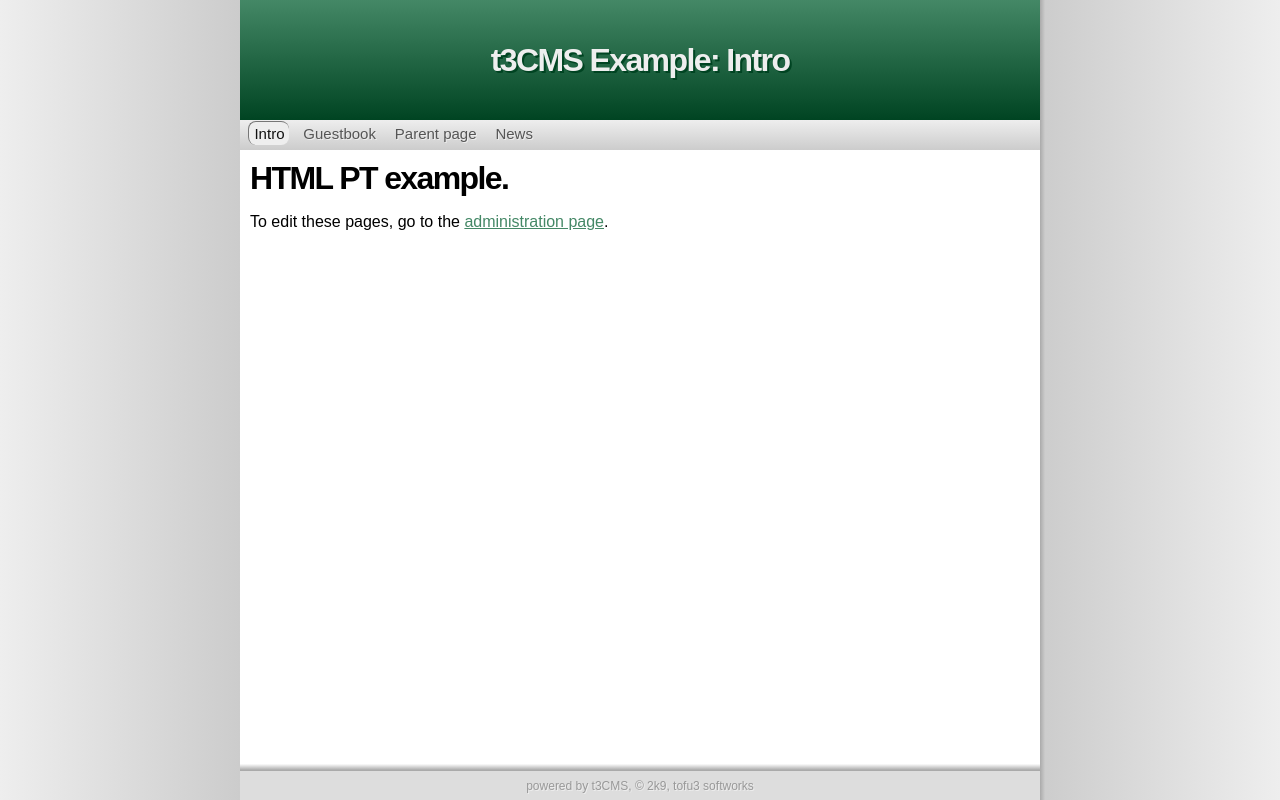
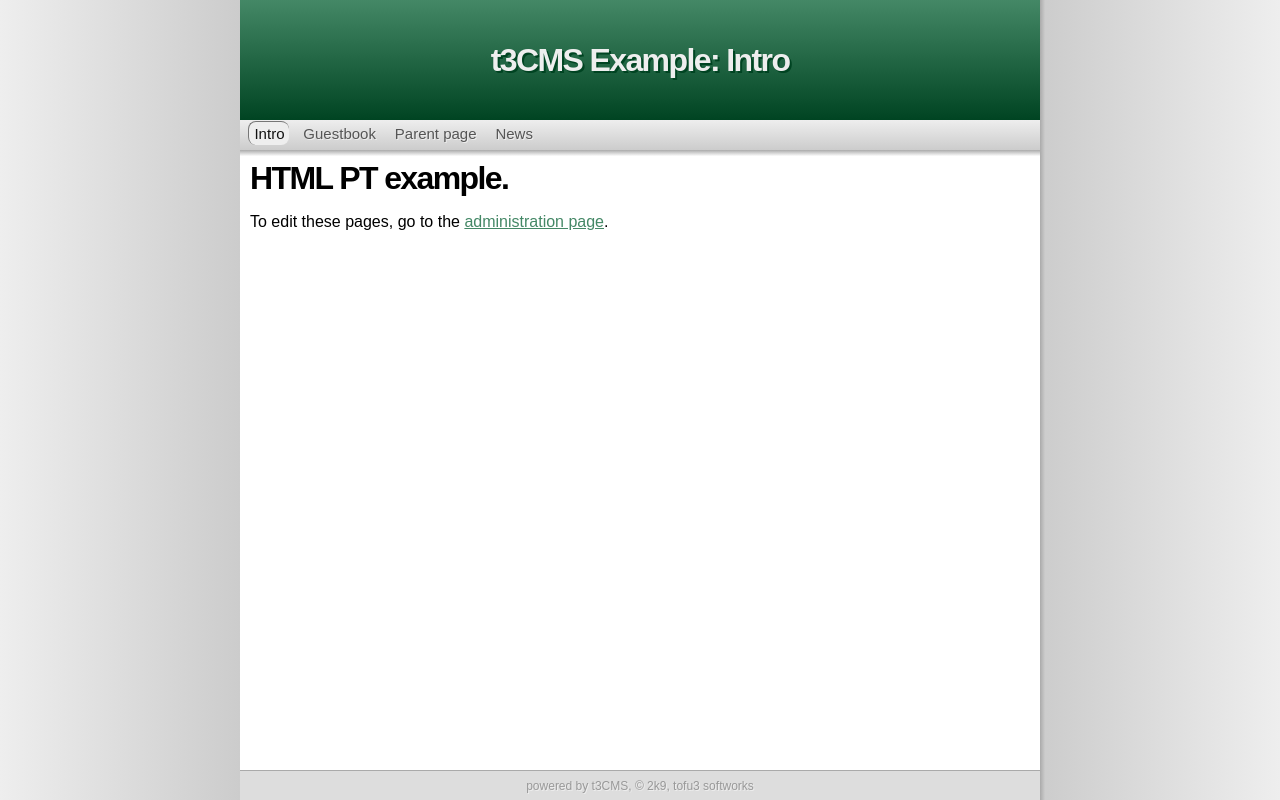
Before and after one commit to tofu3/t3CMS, a PHP site: page /?urlstyle=1 in a window 1280 px wide. Run offline with PHP 8.4, Linux system fonts and the light colour scheme; data comes from the database, SQL or seed files in the repository; some libraries are stand-ins or nearby versions.

Commit message:
fixed webkit gradients

```diff
--- a/styles/default_html5css3/css/default.css
+++ b/styles/default_html5css3/css/default.css
@@ -34,13 +34,13 @@ body {background-color: #ccc}
 #tmenu {height: 30px; background: #042}
 #tmain {vertical-align: top; background-color: #fff; padding: 10px;
     background: -moz-linear-gradient(90deg, #fff 99%, #aaa);/*Mozilla Gradient*/
-    background: -webkit-gradient(linear, left top, left bottom, color-stop(0.99, #fff), color-stop(1, #aaa)); /*WebKit Gradient*/
+    background: -webkit-gradient(linear, left bottom, left top, color-stop(0.99, #fff), color-stop(1, #aaa)); /*WebKit Gradient*/
 }
 #tfoot {height: 30px; text-align: center; background-color: #ddd; color: #999;
     text-shadow: #eee 1px 1px; border-top: 1px #aaa solid; font-size: 12px}
 #smenu {vertical-align: top; padding: 5px; background-color: #eee; width: 160px; border-right: 1px #aaa solid;
     background: -moz-linear-gradient(90deg, #eee 99%, #aaa);/*Mozilla Gradient*/
-    background: -webkit-gradient(linear, left top, left bottom, color-stop(0.99, #eee), color-stop(1, #aaa)); /*WebKit Gradient*/
+    background: -webkit-gradient(linear, left bottom, left top, color-stop(0.99, #eee), color-stop(1, #aaa)); /*WebKit Gradient*/
 }
 #smenu a {text-decoration: none; color: #333; margin-left: 18px; display:block; margin-top: 3px; margin-bottom: 3px}
 #smenu h3 a {margin-left: 4px}
```
